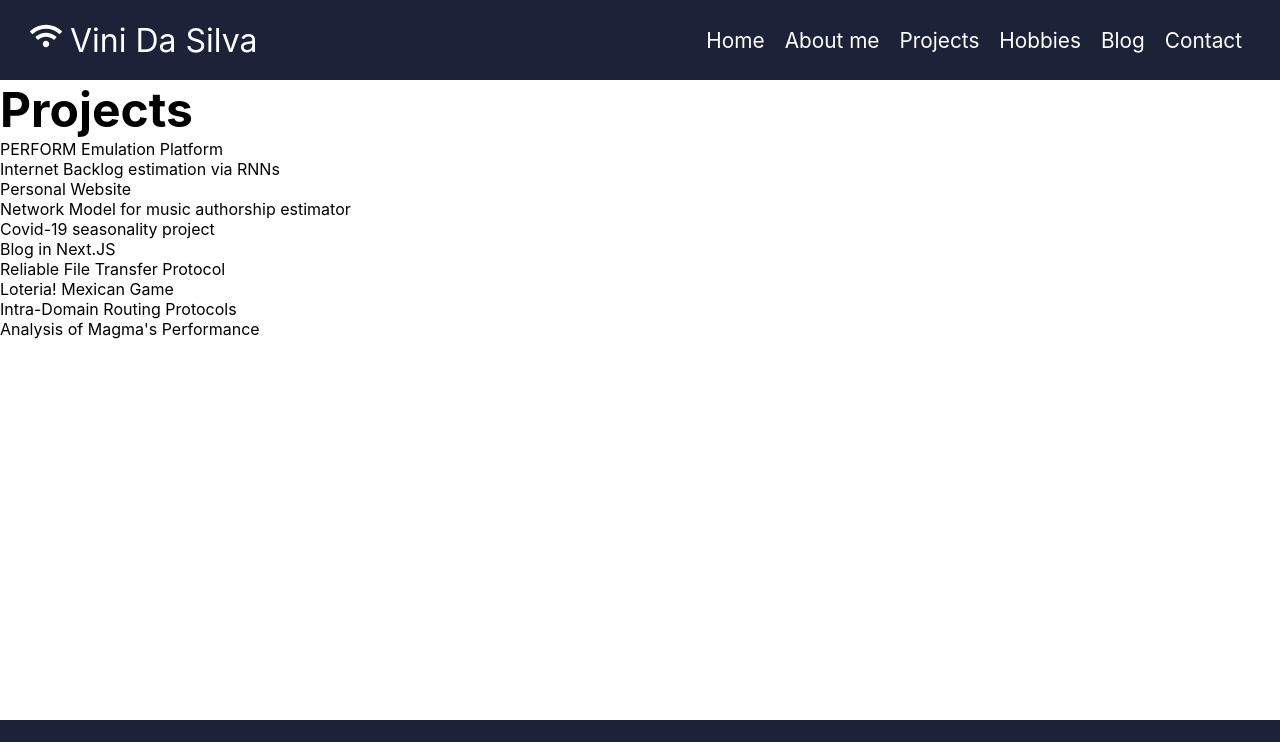
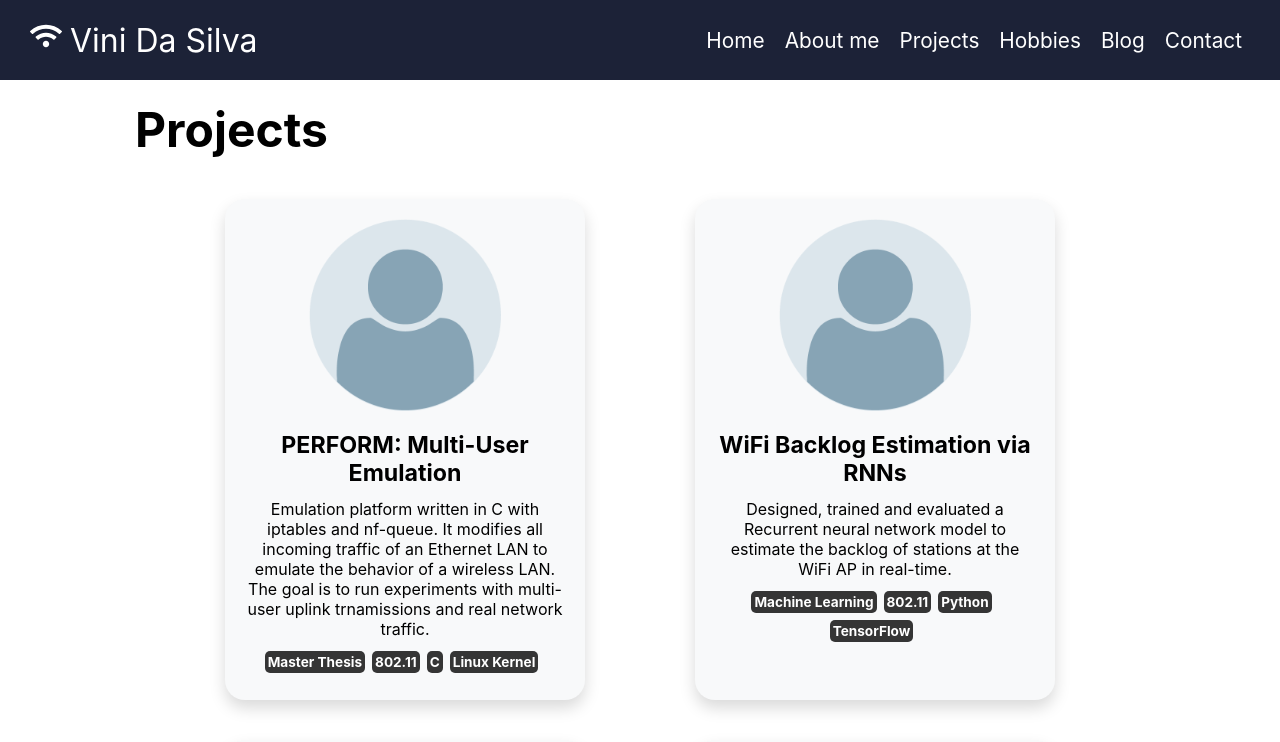
Before and after one commit to ViniBR01/personal-site, a React (Create React App) app: page /projects in a window 1280 px wide. Shown: the top 742 px of the page. Built offline with nearby package versions, Linux system fonts and the light colour scheme.

Commit message:
add projects page to the main app

```diff
--- a/src/components/App/App.js
+++ b/src/components/App/App.js
@@ -3,6 +3,7 @@ import './App.css';
 import { BrowserRouter, Switch, Route } from 'react-router-dom';
 import NavBar from '../NavBar/NavBar';
 import About from '../../pages/about/about';
+import Projects from '../../pages/projects/projects';
 import Contact from '../../pages/contact/contact';
 import Footer from '../Footer/Footer';
 
@@ -56,20 +57,7 @@ class App extends React.Component {
                         </Route>
                         <Route exact path="/projects">
                             <div className="main-content">
-                                <h1>Projects</h1>
-                                <ul>
-                                    <li>PERFORM Emulation Platform</li>
-                                    <li>Internet Backlog estimation via RNNs</li>
-                                    <li>Personal Website</li>
-                                    <li>Network Model for music authorship estimator</li>
-                                    <li>Covid-19 seasonality project</li>
-                                    <li>Blog in Next.JS</li>
-                                    <li>Reliable File Transfer Protocol</li>
-                                    <li>Loteria! Mexican Game</li>
-                                    <li>Intra-Domain Routing Protocols</li>
-                                    <li>Analysis of Magma's Performance</li>
-                                </ul>
-
+                                <Projects />
                             </div>
                         </Route>
                         <Route exact path="/hobbies">
```
